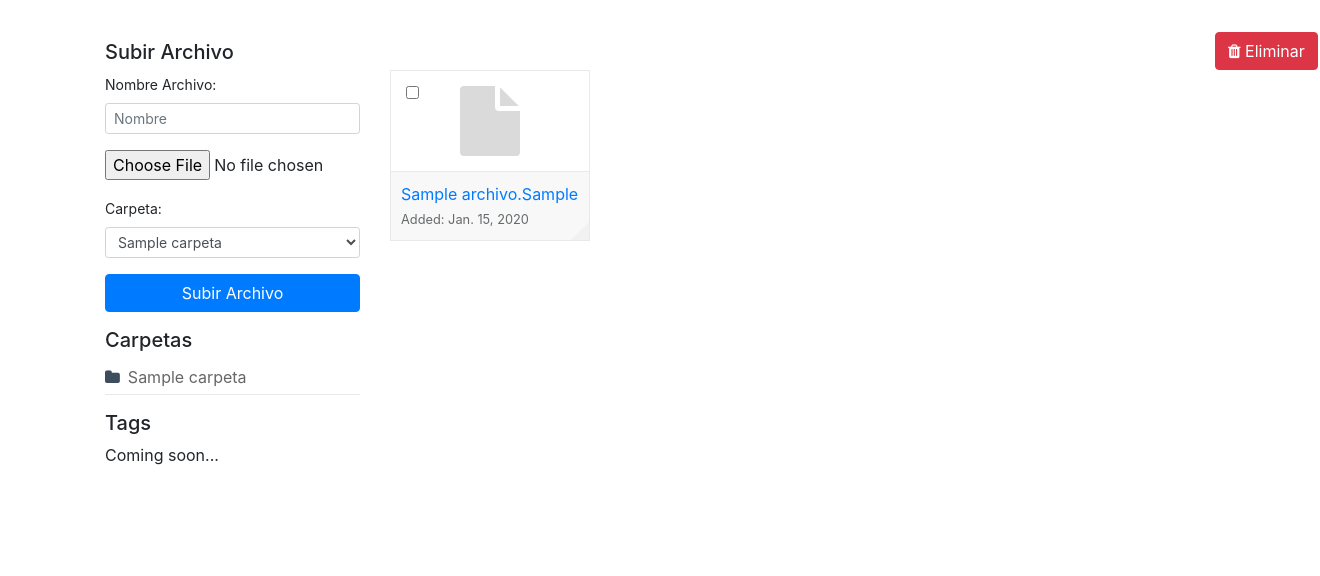
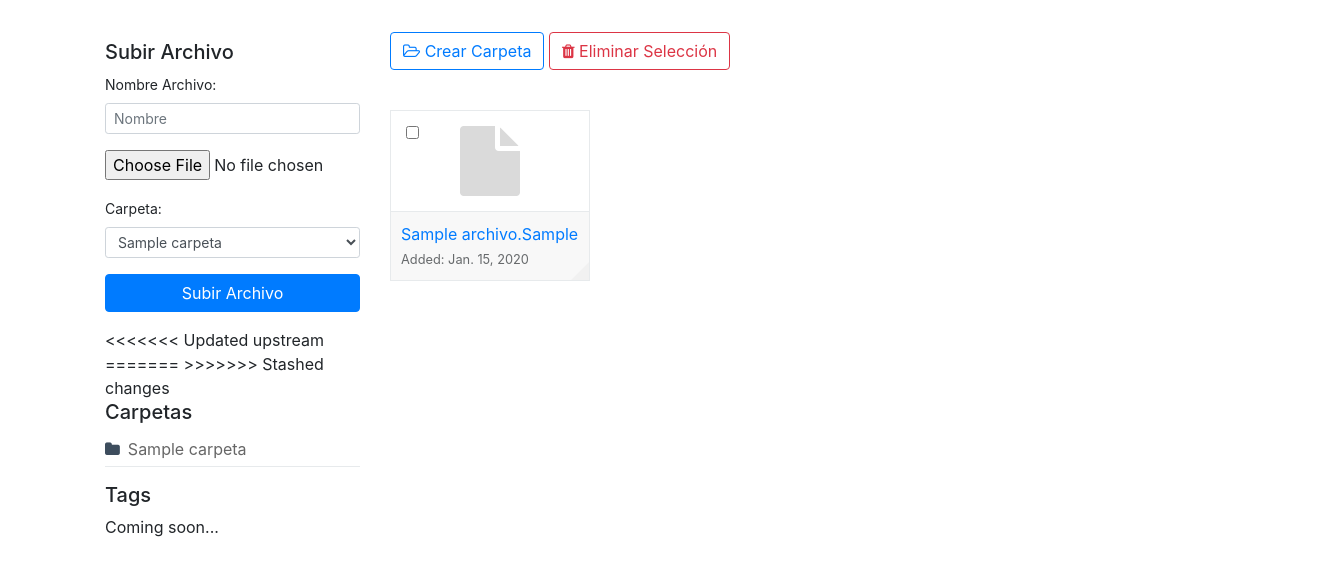
Before and after one commit to DCC-CC4401/SchoolDrive, a Django app: template drive/templates/drive/datafiles.html in a window 1320 px wide. Shown: the part 66-642 px from the top of the page. Run offline with Django 3.2, Linux system fonts and the light colour scheme; the template is opened without the code that fills it: values that come from a table or form of the project are taken from there, others are empty; tables that the repository leaves empty hold one stand-in row (values such as "Sample post"); parts of the project's set-up code (start-up, migrations or seed data) failed here and were passed over; some libraries are stand-ins or nearby versions.

Commit message:
Modificaciones al crear carpeta

```diff
--- a/drive/templates/drive/datafiles.html
+++ b/drive/templates/drive/datafiles.html
@@ -41,6 +41,28 @@
                         </div>
                     </form>
 
+<<<<<<< Updated upstream
+=======
+                    <!-- <form id="newFolderForm" method="post">
+                        {% csrf_token %}
+                        <div class="form-group">
+                            <label for="nombreCarpeta" style="font-size: 14px;">Nombre Carpeta:</label>
+                            <input type="text" class="form-control" name="newFolder" id="newFolder" placeholder="Nombre" required>
+                        </div>
+                        <div class="form-group">
+                            <label for="carpeta" style="font-size: 14px;">Carpeta:</label>
+                            <select class="form-control" name="newOriginFolder" id="newOriginFolder" style="width:100%" required>
+                                {%for folder in folders%}
+                                    <option>{{folder.nombre}}</option>
+                                {%endfor%}
+                            </select>
+                        </div>
+                        <div class="form-group">
+                            <button type="submit" name="new_folder" class="btn btn-primary" style="width: 100%;">New Folder</button>
+                        </div>
+                    </form> -->
+
+>>>>>>> Stashed changes
                     <div class="hr-line-dashed"></div>
                     <h5>Carpetas</h5>
                     <ul class="folder-list" style="padding: 0">
@@ -68,11 +90,23 @@
 
             <div class="col-md-9 animated fadeInRight">
                 <form id="eliminar" method="post" enctype="multipart/form-data">
-                    <button type="submit" name="deleteFiles" class="btn btn-danger" style="position: relative; margin-left: 100%;">
-                        <i class="fa fa-trash"></i> Eliminar
-                    </button>
                     {% csrf_token %}
-                    <div class="row">
+                    <div>
+                        <button class="btn btn-outline-primary" type="button" data-toggle="collapse" data-target="#collapseExample" aria-expanded="false" aria-controls="collapseExample">
+                            <i class="fa fa-folder-open-o"></i> Crear Carpeta
+                        </button>
+                        <button type="submit" name="deleteFiles" class="btn btn-outline-danger">
+                            <i class="fa fa-trash"></i> Eliminar Selección
+                        </button>
+                        <div class="collapse form-inline" id="collapseExample">
+                            <input type="text" class="form-control" id="newFolder" name="newFolder" placeholder="Nombre Carpeta" style="width: 300px;" required>
+                            <button type="submit" class="btn btn-primary mb-2" style="margin-top: 8px;" name="new_folder">Crear</button>
+                            <input id="newOriginFolder" name="newOriginFolder" type="hidden" value="Raiz">
+                        </div>
+
+                    </div>
+
+                    <div class="row" style="margin-top: 40px;">
                         <div class="col-lg-12">
 
                             {% for file in files %}
```
Also changed, not shown: drive/templates/drive/menu.html (+0 -33 lines), drive/views.py (+13 -0 lines).
